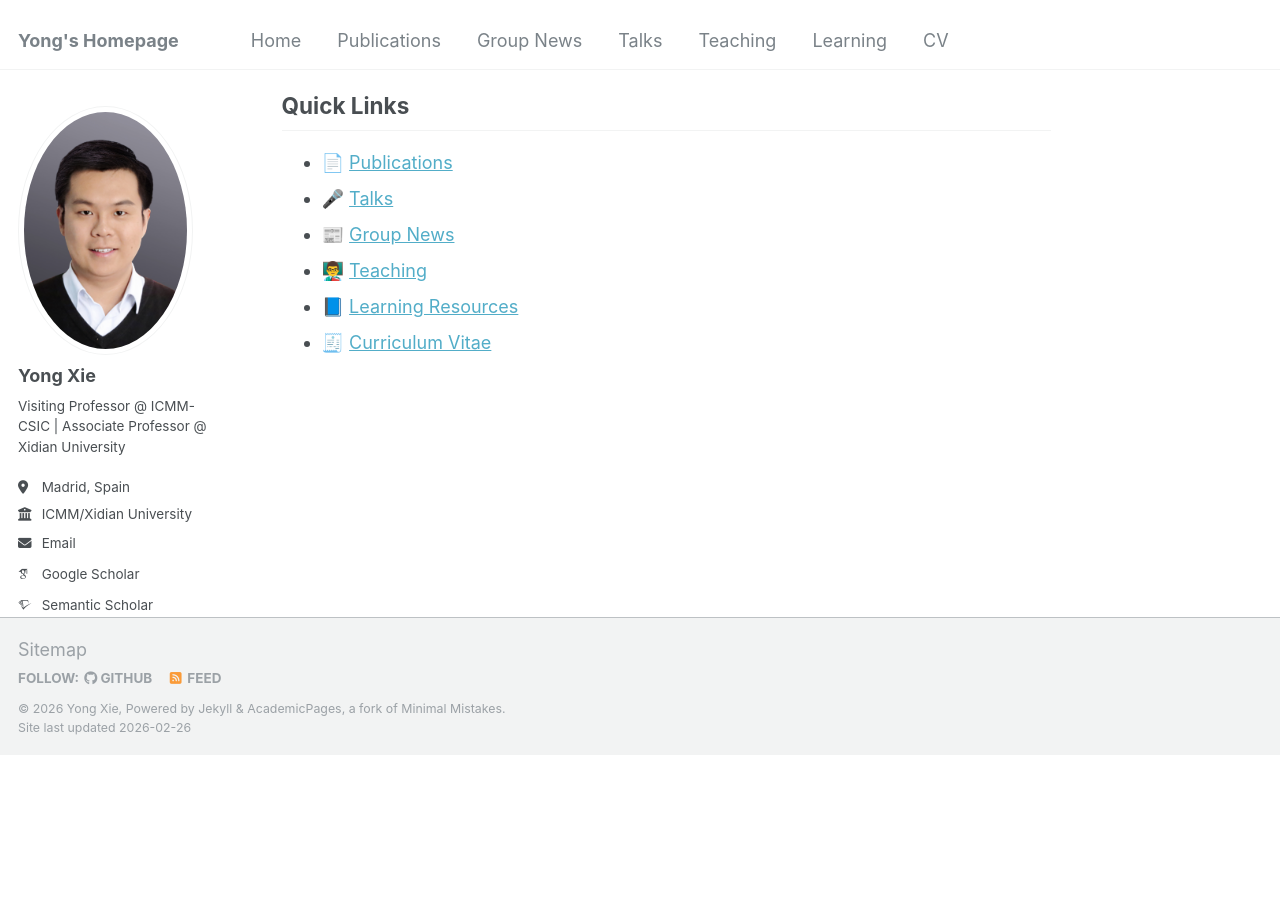
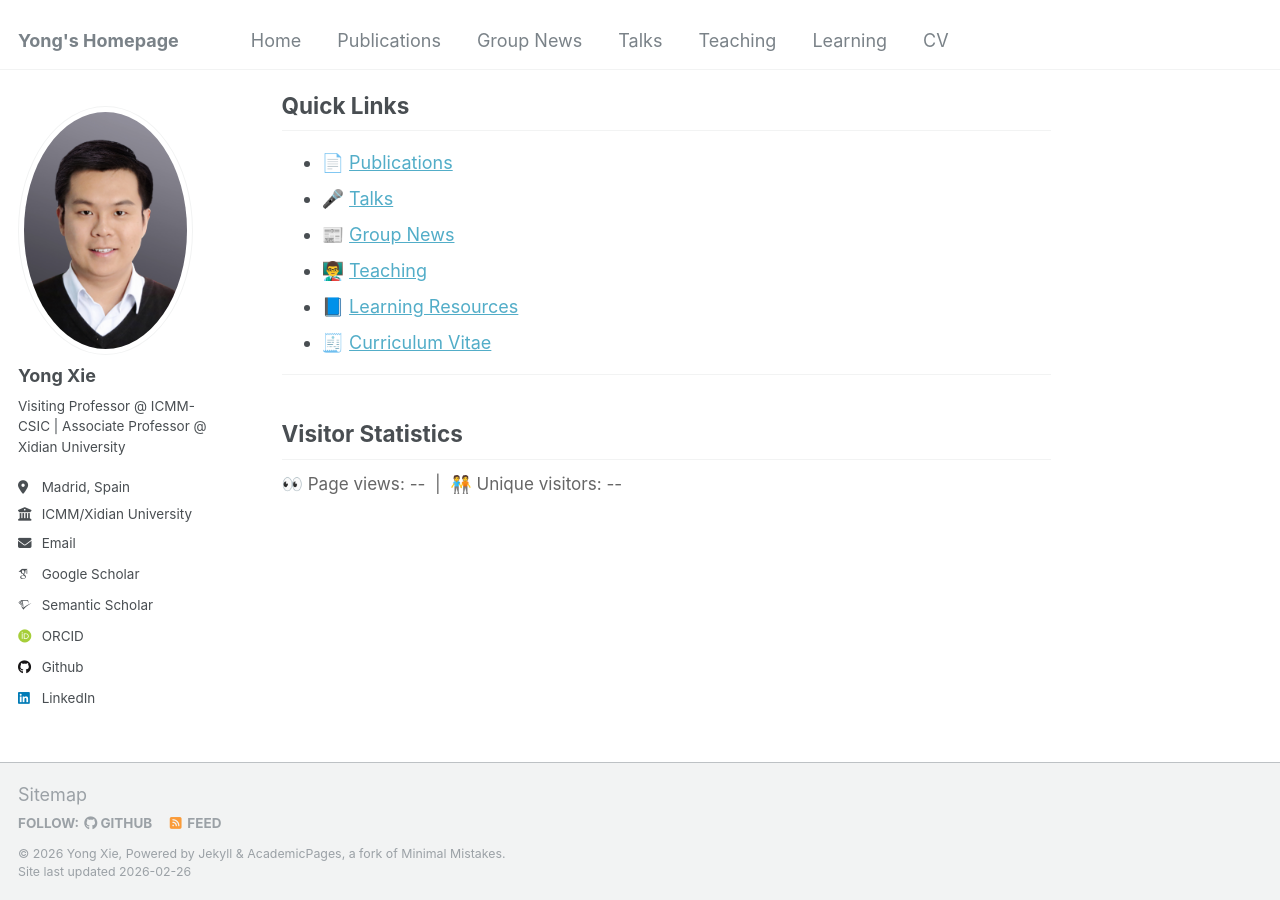
Before and after one commit to YongXie-ICMM/yongxie-icmm.github.io, a Jekyll site: the page built from _pages/about.md, in a window 1280 px wide and 900 px high, scrolled down 538 px. Built offline with Jekyll 4.4.1, drawn with Linux system fonts in a browser that asks for light colours; some web fonts are replaced; comment, search, counter and statistics services are not loaded; before the commit the page ends 1294 px from its top, so only the background shows below that.

Commit message:
Add visitor statistics section on homepage

```diff
--- a/_pages/about.md
+++ b/_pages/about.md
@@ -27,3 +27,14 @@
 - 👨‍🏫 [Teaching](/teaching/)
 - 📘 [Learning Resources](/learning/)
 - 🧾 [Curriculum Vitae](/cv/)
+
+---
+
+## Visitor Statistics
+
+<p style="font-size: 0.95em; color: #666;">
+  👀 Page views: <span id="busuanzi_value_page_pv">--</span> &nbsp;|&nbsp;
+  🧑‍🤝‍🧑 Unique visitors: <span id="busuanzi_value_page_uv">--</span>
+</p>
+
+<script async src="https://busuanzi.ibruce.info/busuanzi/2.3/busuanzi.pure.mini.js"></script>
```
